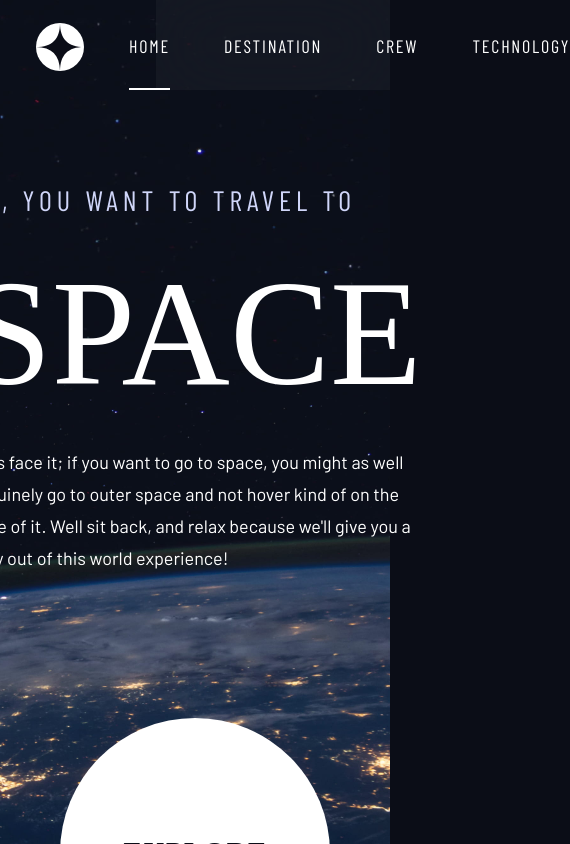
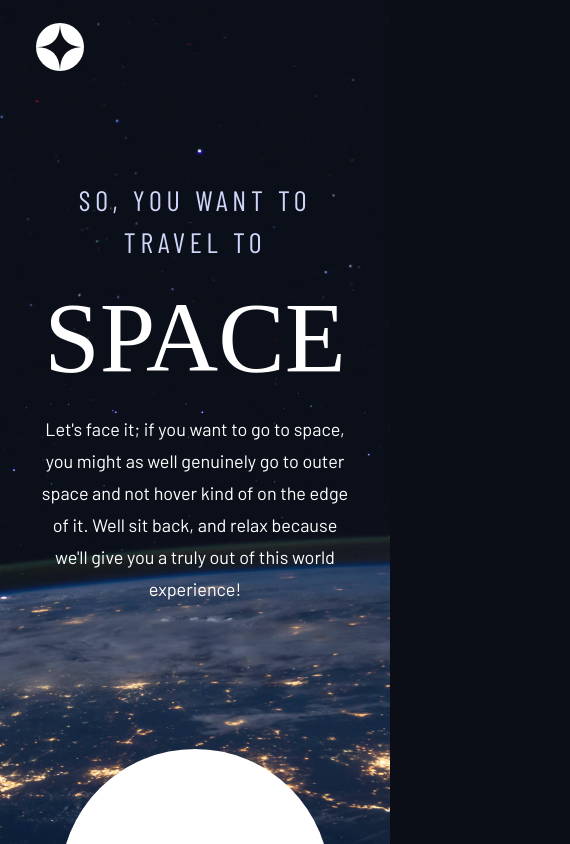
Before and after one commit to n9iels/space-tourism, an Angular app: page / in a window 390 px wide. Shown: the top 844 px of the page, 570 px wide, since content can reach past the window. Built offline with nearby package versions, Linux system fonts and the light colour scheme; a web font is replaced by a local one.

Commit message:
correct mobile view

```diff
--- a/src/app/home/components/home/home.component.html
+++ b/src/app/home/components/home/home.component.html
@@ -1,9 +1,11 @@
 <shared-responsive-container>
   <div class="flex flex-col items-center justify-between lg:flex-row">
-    <div class="max-w-md">
+    <div class="max-w-md text-center lg:text-left">
       <h1>
-        <span class="text-h5 block">So, you want to travel to</span>
-        <span class="text-h1 block">Space</span>
+        <span class="block text-h5 tracking-widest text-purple"
+          >So, you want to travel to</span
+        >
+        <span class="block text-h2 sm:text-h1">Space</span>
       </h1>
       <p>
         Let's face it; if you want to go to space, you might as well genuinely
--- a/src/app/shared/components/header/header.component.html
+++ b/src/app/shared/components/header/header.component.html
@@ -1,7 +1,7 @@
 <header
   class="max-w-5xl mx-auto px-8 pb-24 xl:px-0 before:content-[''] lg:pb-0"
 >
-  <div class="absolute right-0 w-[60vw] lg:top-9">
+  <div class="absolute right-0 w-[65vw] lg:top-9 hidden sm:block lg:w-[60vw]">
     <div class="h-20 bg-transparant backdrop-blur-2xl"></div>
   </div>
   <div
@@ -13,11 +13,12 @@
     <div class="hidden h-[1px] bg-[#979797] z-20 lg:block xl:-ml-24">
       &nbsp;
     </div>
-    <nav class="justify-self-end z-10">
-      <ul class="flex space-x-12 font-body-alt uppercase">
+    <nav class="justify-self-end z-10 hidden sm:block">
+      <ul class="flex space-x-10 font-body-alt uppercase lg:space-x-12">
         <li *ngFor="let nav of navigation; let i = index">
           <a
             [routerLink]="nav.link"
+            class="text-small tracking-wide lg:text-base"
             [ngClass]="{ 'border-b-2 pb-[1.7rem]': isActiveRoute(nav.link) }"
           >
             <span
--- a/src/styles.css
+++ b/src/styles.css
@@ -16,10 +16,6 @@
     @apply bg-[url('assets/destination/background-destination-mobile.jpg')] lg:bg-[url('assets/destination/background-destination-desktop.jpg')] md:bg-[url('assets/destination/background-destination-tablet.jpg')];
   }
 
-  .font-body-alt {
-    @apply tracking-widest;
-  }
-
   .text-h1,
   .text-h2,
   .text-h3,
@@ -28,9 +24,7 @@
   }
 
   .text-h5 {
-    @apply font-body-alt uppercase text-purple text-h1;
-
-    letter-spacing: 0.27rem;
+    @apply font-body-alt uppercase;
   }
 
   p {
--- a/tailwind.config.js
+++ b/tailwind.config.js
@@ -14,6 +14,7 @@ module.exports = {
       "body-alt": '"Barlow Condensed", sens-serif',
     },
     fontSize: {
+      small: "0.88rem",
       base: "18px",
       h1: "8.34rem",
       h2: "5.55rem",
@@ -27,6 +28,10 @@ module.exports = {
       purple: "#D0D6F9",
       transparant: "rgba(255, 255, 255, 0.04)",
     },
+    letterSpacing: {
+      wide: "0.1em",
+      widest: "0.17em",
+    },
     extend: {},
   },
   plugins: [],
```
